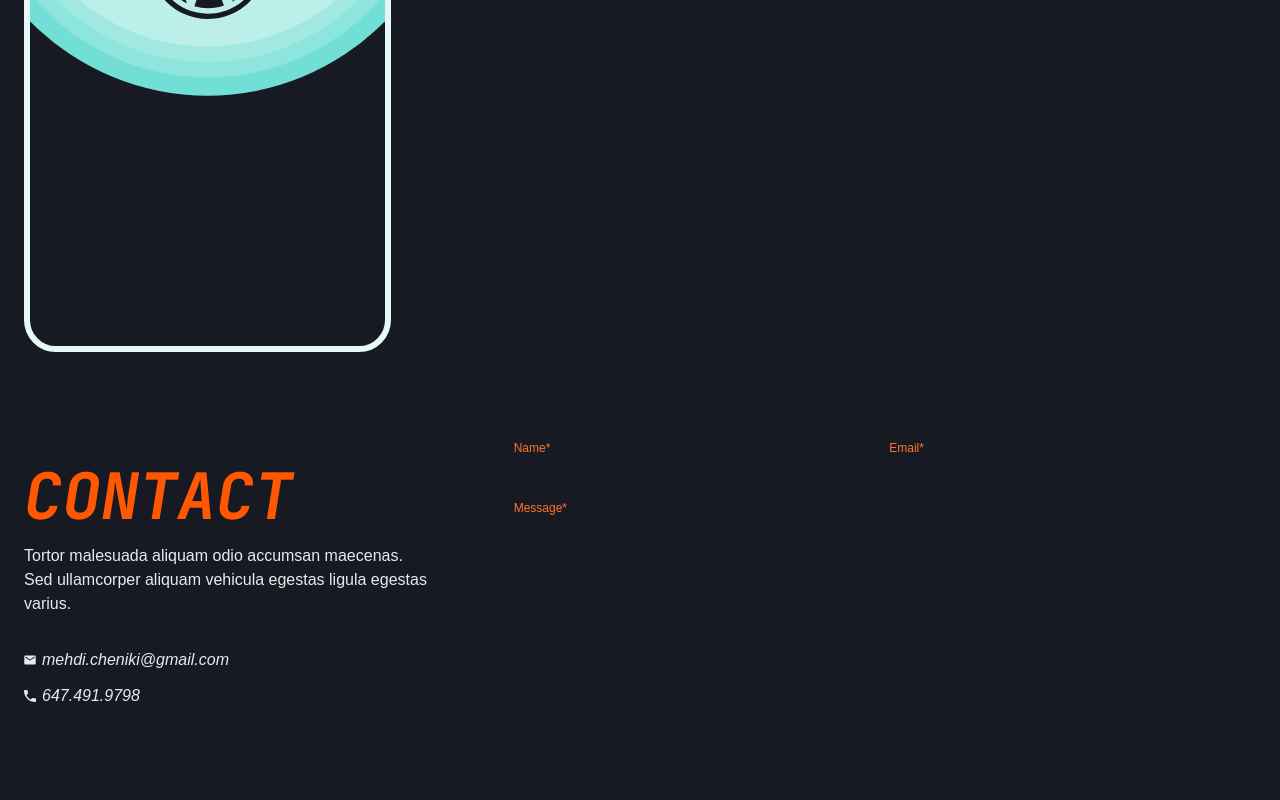
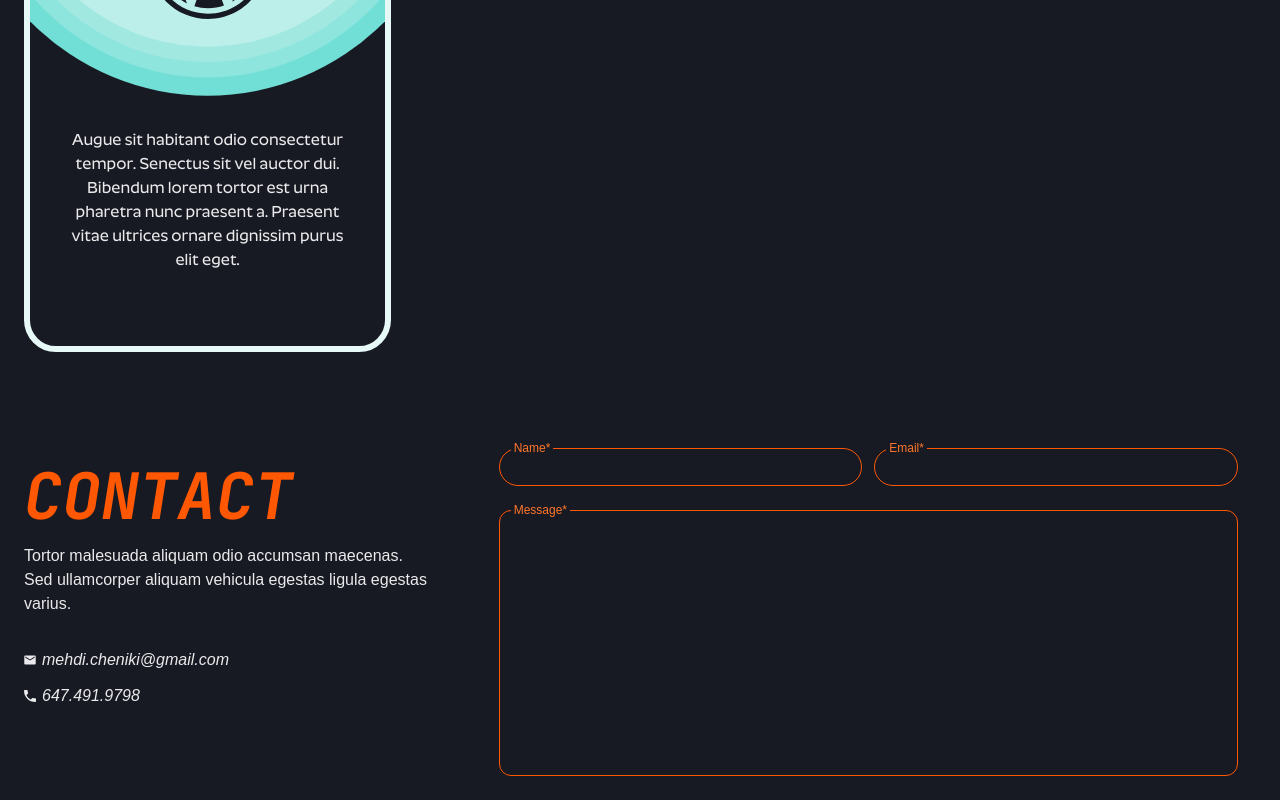
Before and after one commit to mehdired/mcheniki.dev, a Next.js app: page / in a window 1280 px wide. Shown: the part 1240-2040 px from the top of the page. Built offline with nearby package versions, Linux system fonts and the light colour scheme; a web font is replaced by a local one.

Commit message:
fix border, card

```diff
--- a/components/Hero/Hero.tsx
+++ b/components/Hero/Hero.tsx
@@ -5,7 +5,7 @@ export function Hero() {
     return (
         <Container className="flex flex-col items-center justify-between gap-32 lg:flex-row">
             <div>
-                <h1 className="md:text-clamp-158 mb-12 text-64 font-bold uppercase italic leading-[0.9]">
+                <h1 className="mb-12 text-64 font-bold uppercase italic leading-[0.9] md:text-clamp-158">
                     <span className="block text-primary-500">Mehdi</span>
                     <span className="text-stroke text-transparent">
                         Cheniki
--- a/components/Input/Input.tsx
+++ b/components/Input/Input.tsx
@@ -8,7 +8,7 @@ type InputProps = {
 export function Input({ type = 'text', name, id, ...rest }: InputProps) {
     return (
         <input
-            className="peer w-full rounded-full border border-primary-500 bg-transparent px-12 py-6 font-medium"
+            className="peer w-full rounded-full border-1 border-primary-500 bg-transparent px-12 py-6 font-medium"
             type={type}
             name={name}
             id={id ?? name}
--- a/components/StackCard/StackCard.tsx
+++ b/components/StackCard/StackCard.tsx
@@ -10,7 +10,7 @@ export function StackCard({ name, icon, description }: StackCardProps) {
     const Icon = icon
 
     return (
-        <div className="border-6 h-[511px] w-[367px] overflow-hidden rounded-32 border-secondary-50">
+        <div className="h-[511px] w-[367px] overflow-hidden rounded-32 border-6 border-secondary-50">
             <div className="relative h-1/2">
                 <div className="clip-bg-secondary clip-bg absolute left-0 top-0 -z-10 h-full w-full">
                     <span></span>
@@ -25,7 +25,7 @@ export function StackCard({ name, icon, description }: StackCardProps) {
                 />
             </div>
             {description && (
-                <p className="text-center font-medium text-base-50">
+                <p className="mt-32 px-32 text-center font-medium text-base-50">
                     {description}
                 </p>
             )}
--- a/components/StackSection/StackSection.tsx
+++ b/components/StackSection/StackSection.tsx
@@ -16,7 +16,11 @@ export function StackSection() {
                 </p>
             </header>
 
-            <StackCard icon={IconWP} name="Wordpress" />
+            <StackCard
+                icon={IconWP}
+                name="Wordpress"
+                description="Augue sit habitant odio consectetur tempor. Senectus sit vel auctor dui. Bibendum lorem tortor est urna pharetra nunc praesent a. Praesent vitae ultrices ornare dignissim purus elit eget."
+            />
         </Container>
     )
 }
--- a/components/Textarea/Textarea.tsx
+++ b/components/Textarea/Textarea.tsx
@@ -6,7 +6,7 @@ type TextareaProps = {
 export function Textarea({ id, name, ...rest }: TextareaProps) {
     return (
         <textarea
-            className="w-full resize-none rounded-12 border border-primary-500 bg-transparent p-12 font-medium"
+            className="w-full resize-none rounded-12 border-1 border-primary-500 bg-transparent p-12 font-medium"
             cols={50}
             rows={10}
             id={id}
--- a/tailwind.config.ts
+++ b/tailwind.config.ts
@@ -138,6 +138,7 @@ const config: Config = {
             152: '9.5rem',
         },
         borderWidth: {
+            0: '0',
             1: '1px',
             3: '3px',
             6: '6px',
```
